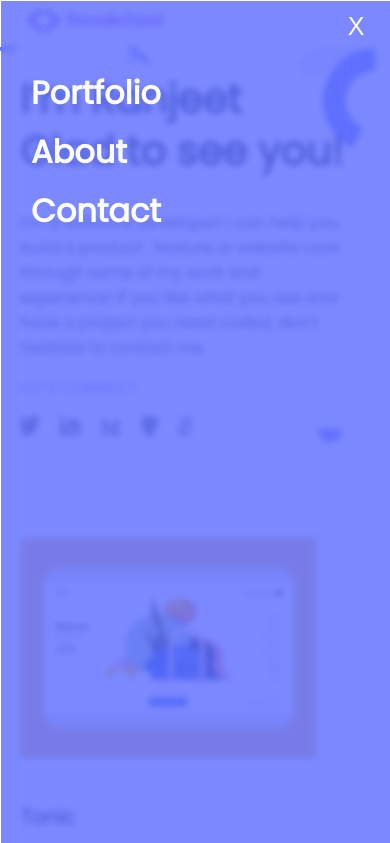
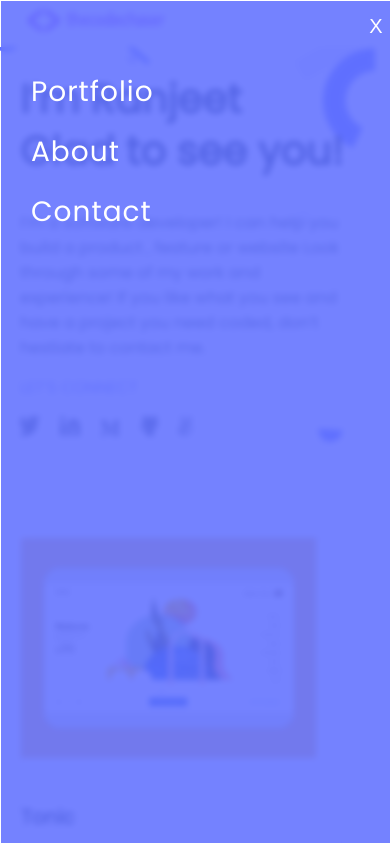
Before and after one commit to thecodechaser/portfolio, a plain HTML site: page index.html in a window 390 px wide. Both pictures are taken after a click on the button 353 px from the left and 23 px from the top of the page. Shown: the top 843 px of the page. Drawn offline with Linux system fonts and the light colour scheme.

Commit message:
Update changes for code-review

```diff
--- a/css/stylesheet.css
+++ b/css/stylesheet.css
@@ -41,10 +41,12 @@ header {
   margin-top: 20px;
   border: none;
   cursor: pointer;
+  background: transparent;
+  margin-left: 20px;
 }
 
 .btn-open-img {
-  height: 55px;
+  height: 22px;
 }
 
 .btn-close {
@@ -53,7 +55,8 @@ header {
   width: 40px;
   height: 50px;
   border: none;
-  font-size: 25px;
+  font-weight:lighter;
+  font-size: 20px;
   color: #fff;
   margin-right: 20px;
 }
@@ -71,8 +74,8 @@ header {
   top: 1px;
   left: 1px;
   height: 100vh;
-  width: 400px;
-  background-color: #6070ffd3;
+  width: 420px;
+  background-color: #6070ffde;
   display: none;
   backdrop-filter: blur(3px);
 }
@@ -87,15 +90,15 @@ header {
   display: flex;
   flex-direction: column;
   margin-left: 30px;
-  gap: 15px;
+  gap: 18px;
 }
 
 .menu-item2 {
   color: #fff;
-  font-weight: 600;
-  font-size: 32px;
-  line-height: 44px;
+  font-weight: 400;
+  font-size: 28px;
   text-decoration: none;
+  letter-spacing: 1px;
 }
 
 a:hover {
```
Also changed, not shown: images/hamburger.png.
